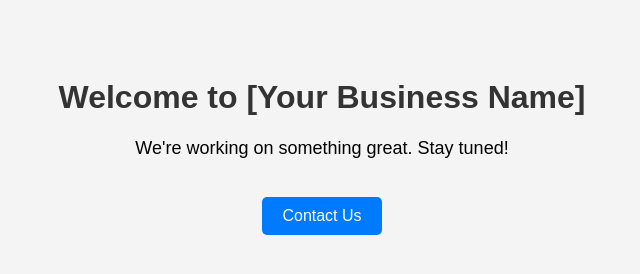
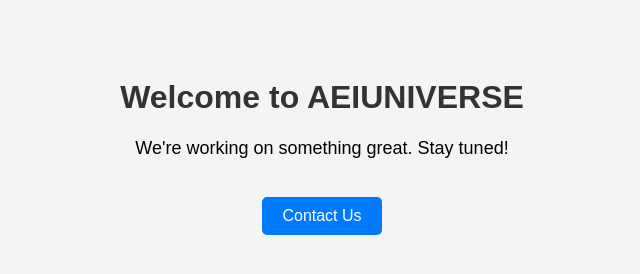
Before and after one commit to Aryan8109/aeiuniverse.github.io, a plain HTML site: page index.html in a window 1280 px wide. Shown: the whole page, without its empty margins (318-958 px from the left). Drawn offline with Linux system fonts and the light colour scheme.

Commit message:
Update index.html
Add homepage

```diff
--- a/index.html
+++ b/index.html
@@ -19,7 +19,7 @@
   </style>
 </head>
 <body>
-  <h1>Welcome to [Your Business Name]</h1>
+  <h1>Welcome to AEIUNIVERSE</h1>
   <p>We're working on something great. Stay tuned!</p>
   <a href="mailto:your@email.com" class="button">Contact Us</a>
 </body>
```
